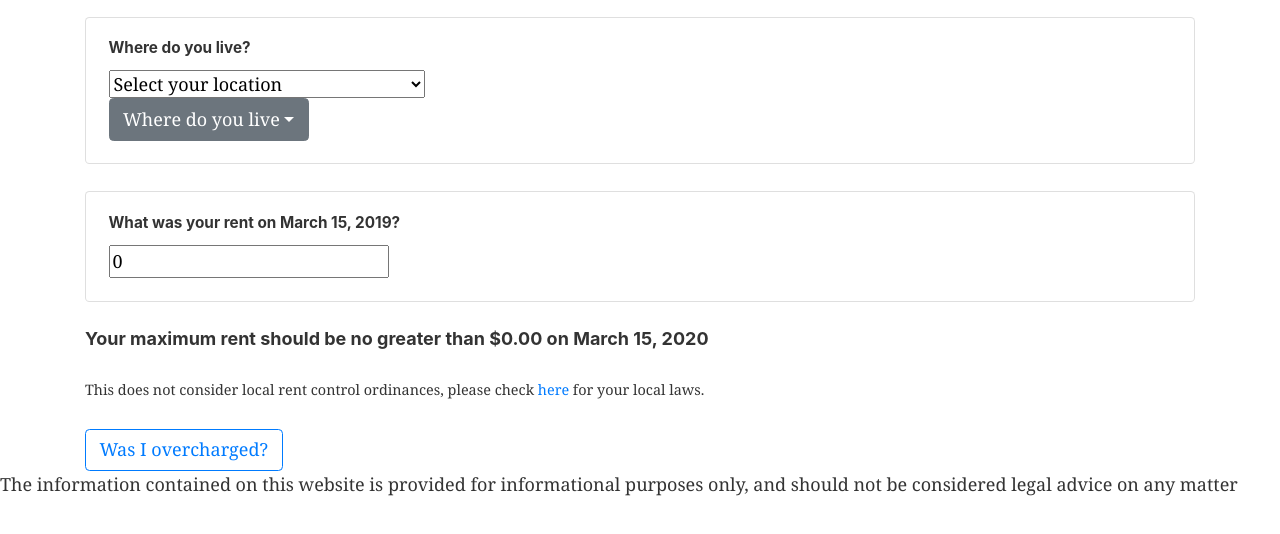
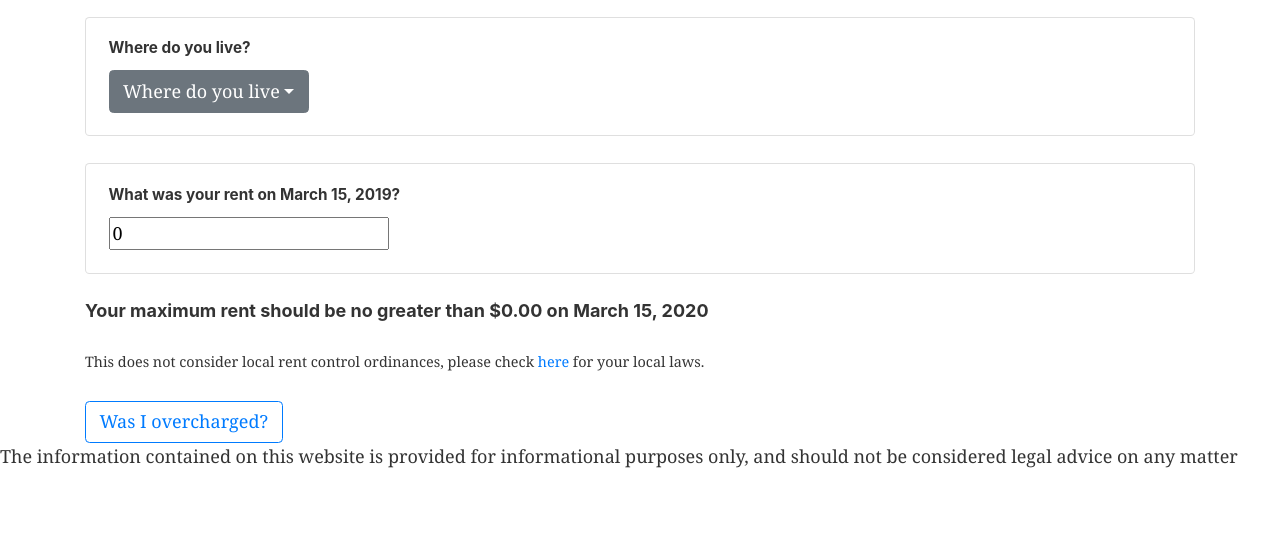
Before and after one commit to Rent-Cap/calculator, a Gatsby site: page /calculator in a window 1280 px wide. Shown: the part 154-688 px from the top of the page. Built offline with nearby package versions, Linux system fonts and the light colour scheme; Gatsby itself is replaced by a stand-in of ours; what @react-pdf/renderer would draw is missing.

Commit message:
Hide cpi picker

```diff
--- a/src/pages/calculator.js
+++ b/src/pages/calculator.js
@@ -121,14 +121,14 @@ class Calculator extends React.Component {
         <div className="card">
           <div className="card-body">
             <h5 className="card-title">Where do you live?</h5>
-            <select name="cpi-picker" onChange={(e) => this.handleInput('cpi', e)}>
+            {/* <select name="cpi-picker" onChange={(e) => this.handleInput('cpi', e)}>
               <option value="0.033" label="Select your location"></option>
               <option value="0.04" label="Oakland-Hayward-San Francisco"></option>
               <option value="0.033" label="Los Angeles-Long Beach-Anaheim"></option>
               <option value="0.022" label="San Diego-Carlsbad"></option>
               <option value="0.028" label="Riverside-San Bernardino-Ontario"></option>
               <option value="0.033" label="Other"></option>
-            </select>
+            </select> */}
             <div className="dropdown">
               <button onClick={() => {this.setState({showCpiDropdown: !this.state.showCpiDropdown})}} className="btn btn-secondary dropdown-toggle" type="button" id="dropdownMenuButton" data-toggle="dropdown" aria-haspopup="true" aria-expanded="false">
                 {this.state.cpiSelection}
```
Lines whose indentation alone changed are shown as unchanged.
